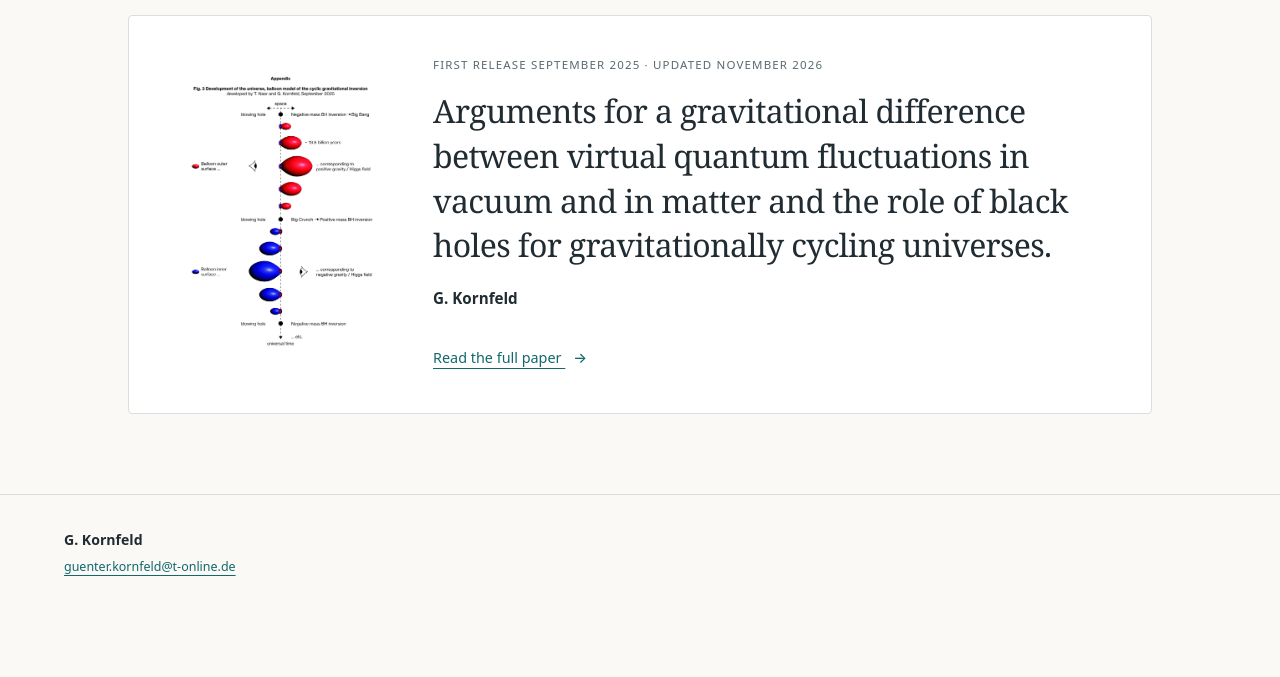
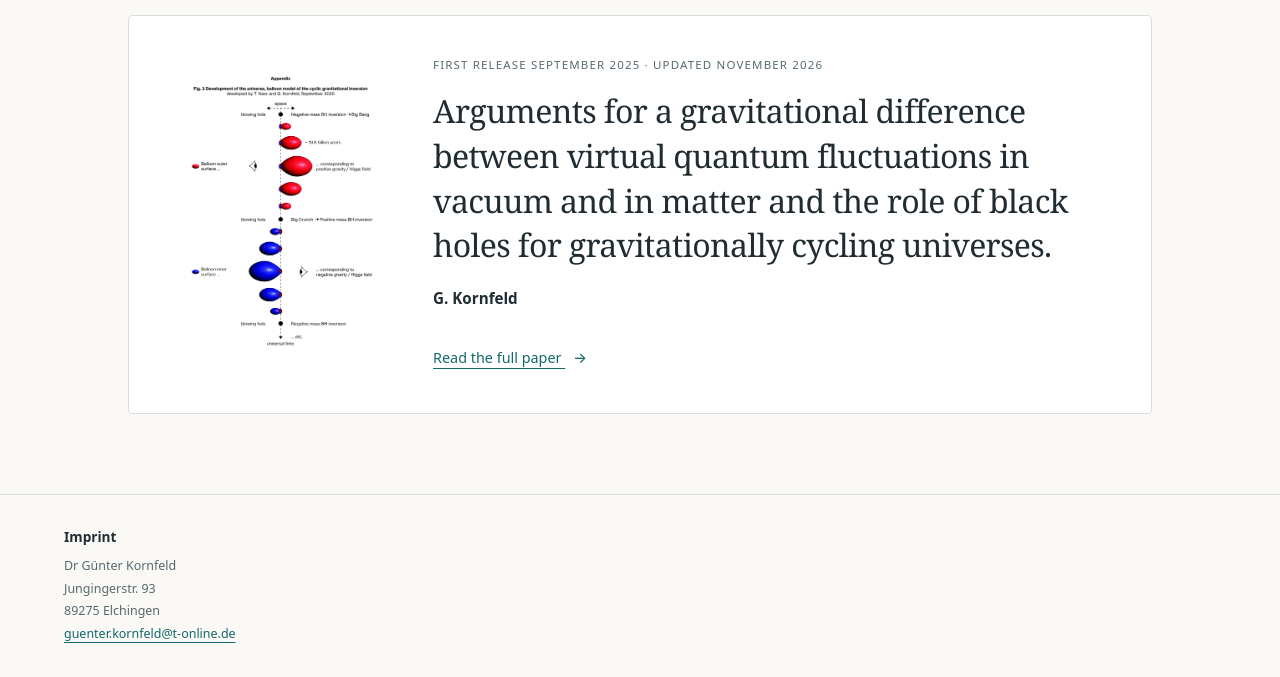
Before and after one commit to dr-guenter-k/gravitationally-cycling-cosmos, a plain HTML site: page index.html in a window 1280 px wide. Shown: the part 315-992 px from the top of the page. Before the commit the page ends 926 px from the top, so only its background shows below. Drawn offline with Linux system fonts and the light colour scheme.

Commit message:
Add imprint with author address to both overview pages

```diff
--- a/index.html
+++ b/index.html
@@ -15,5 +15,5 @@
 <h2>Arguments for a gravitational difference between virtual quantum fluctuations in vacuum and in matter and the role of black holes for gravitationally cycling universes.</h2><p class="paper-author">G. Kornfeld</p><span class="read-paper">Read the full paper <span aria-hidden="true">→</span></span></div>
 </a>
 </main>
-<footer><div><strong>G. Kornfeld</strong><a href="mailto:guenter.kornfeld@t-online.de">guenter.kornfeld@t-online.de</a></div></footer>
+<footer class="overview-footer"><section class="imprint" aria-labelledby="imprint-heading"><h2 id="imprint-heading">Imprint</h2><address>Dr Günter Kornfeld<br>Jungingerstr. 93<br>89275 Elchingen<br><a href="mailto:guenter.kornfeld@t-online.de">guenter.kornfeld@t-online.de</a></address></section></footer>
 </body></html>
--- a/overview.css
+++ b/overview.css
@@ -1,4 +1,5 @@
 .overview-main{max-width:1120px;margin:0 auto;padding:3.5rem 3rem 5rem;min-height:70vh}.overview-title{font-size:clamp(2.2rem,4.5vw,3.5rem);margin-bottom:2.5rem;max-width:900px}.paper-card{display:grid;grid-template-columns:220px minmax(0,1fr);gap:2.75rem;align-items:center;padding:2.5rem;border:1px solid var(--line);background:#fff;text-decoration:none;color:var(--ink);border-radius:4px;transition:border-color .15s,box-shadow .15s}.paper-card:hover{color:var(--ink);border-color:var(--accent);box-shadow:0 8px 24px #203b3210}.paper-card:focus-visible{outline:3px solid var(--accent);outline-offset:6px}.paper-thumbnail{background:#fff;display:flex;align-items:center;justify-content:center}.paper-thumbnail img{width:210px;max-width:100%;height:auto;display:block}.paper-card-copy h2{font-size:clamp(1.5rem,2.7vw,2rem);line-height:1.4;margin:0 0 1.2rem;padding:0;border:0;letter-spacing:-.02em}.paper-kind{font:500 .72rem/1.5 var(--sans);text-transform:uppercase;letter-spacing:.1em;color:var(--muted);margin:0 0 1rem}.paper-author{font:600 .95rem/1.5 var(--sans);margin:0 0 1.8rem}.read-paper{font:500 .9rem/1.6 var(--sans);color:var(--accent);text-decoration:underline;text-underline-offset:5px}.read-paper span{display:inline-block;margin-left:.5rem}.overview-back{font:500 .85rem/1.5 var(--sans);margin:0 0 2rem}
 @media(max-width:720px){.overview-main{padding:2.5rem 1.25rem 3rem}.overview-title{margin-bottom:1.75rem}.paper-card{grid-template-columns:1fr;padding:1.5rem;gap:1.5rem}.paper-thumbnail img{width:150px}.paper-card-copy h2{font-size:1.5rem}.paper-author{margin-bottom:1.25rem}}
+.overview-footer .imprint{margin:0;padding:0}.overview-footer .imprint h2{font:600 .85rem/1.5 var(--sans);border:0;padding:0;margin:0 0 .5rem;letter-spacing:normal}.overview-footer address{font-style:normal;font-size:.78rem;line-height:1.8;color:var(--muted)}
 @media(prefers-reduced-motion:reduce){.paper-card{transition:none}}
 @media print{.overview-main{padding:1rem 0;min-height:0}.paper-card{box-shadow:none}.overview-back{display:none}}
```
Also changed, not shown: de.html (+1 -1 lines).
